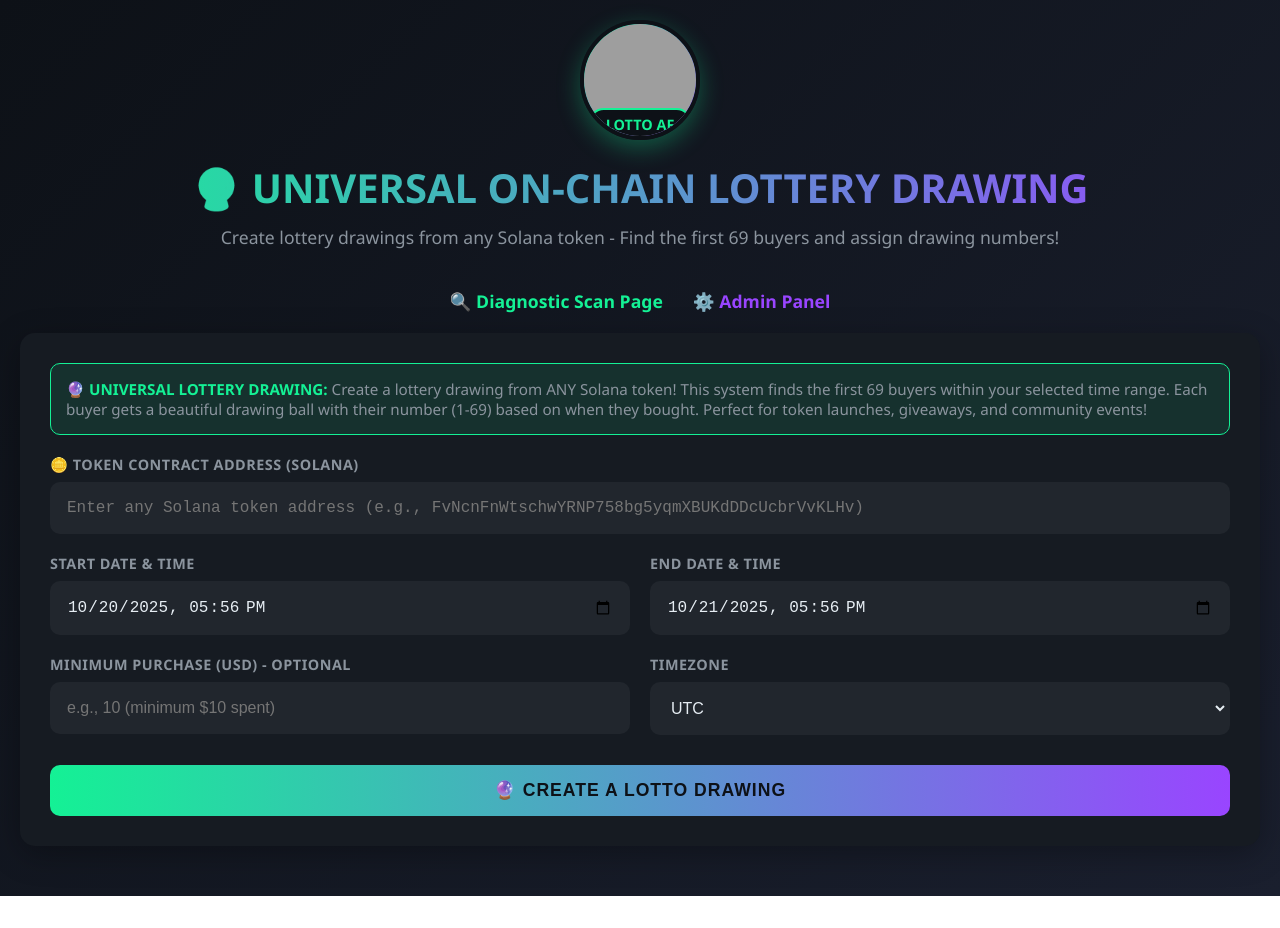
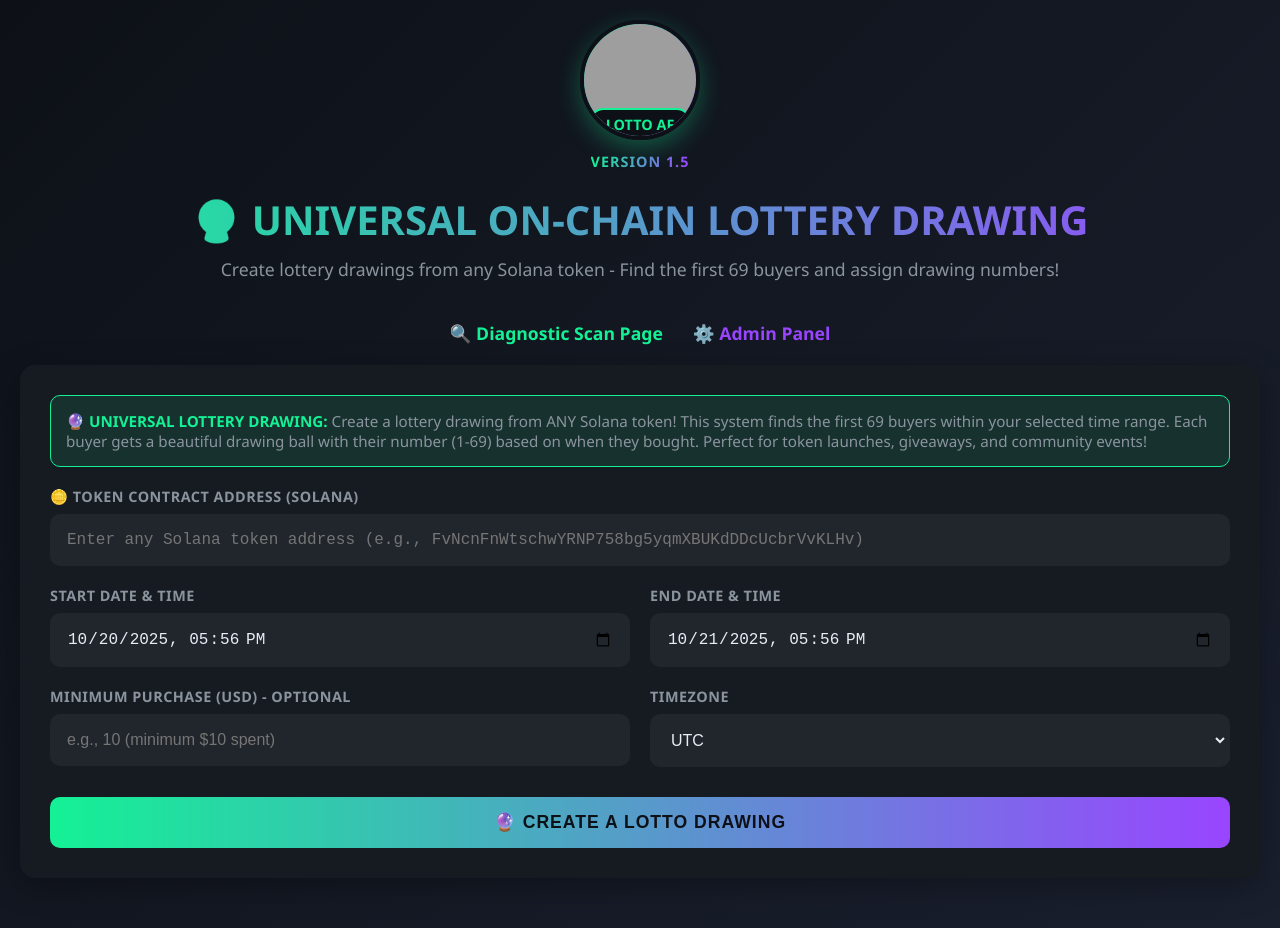
Before and after one commit to Maxxwell69/onchainlotto, a website: page public/index.html in a window 1280 px wide. Before the commit the page ends 896 px from the top, so only its background shows below. Drawn offline with Linux system fonts and the light colour scheme; no server answers; grey boxes are pictures that could not be loaded.

Commit message:
Release v1.5.0 - Universal Token Support
 Major Update: Universal Token Support
- Works with ANY Solana token address
- Version 1.5 displayed under logo
- Token address shown in results and exports
- Enhanced documentation and changelog
- Database support (optional)
- Works perfectly without database

Features:
 Universal token support for any SPL token
 Version display system
 Optional PostgreSQL database
 File-based fallback mode
 Enhanced exports with token info
 Comprehensive changelog and guides

```diff
--- a/public/index.html
+++ b/public/index.html
@@ -639,6 +639,12 @@
             </div>
         </div>
 
+        <div style="text-align: center; margin-top: -10px; margin-bottom: 20px;">
+            <span style="background: linear-gradient(90deg, var(--primary-color), var(--secondary-color)); -webkit-background-clip: text; -webkit-text-fill-color: transparent; background-clip: text; font-weight: 700; font-size: 0.9rem; letter-spacing: 1px;">
+                VERSION 1.5
+            </span>
+        </div>
+
         <h1>🔮 UNIVERSAL ON-CHAIN LOTTERY DRAWING</h1>
         <p class="subtitle">Create lottery drawings from any Solana token - Find the first 69 buyers and assign drawing numbers!</p>
 
```
Also changed, not shown: package.json (+6 -4 lines), CHANGELOG.md (added).
